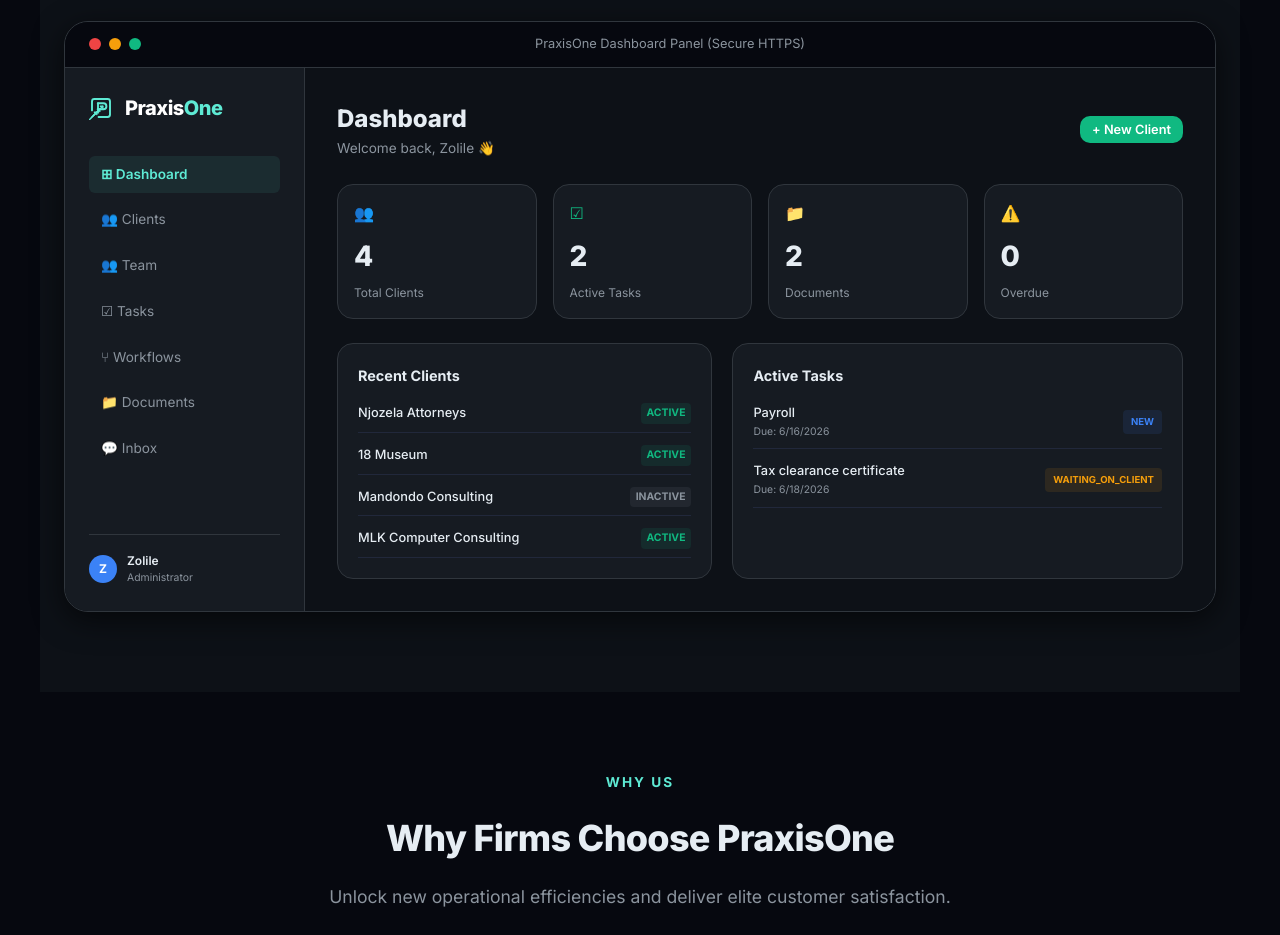
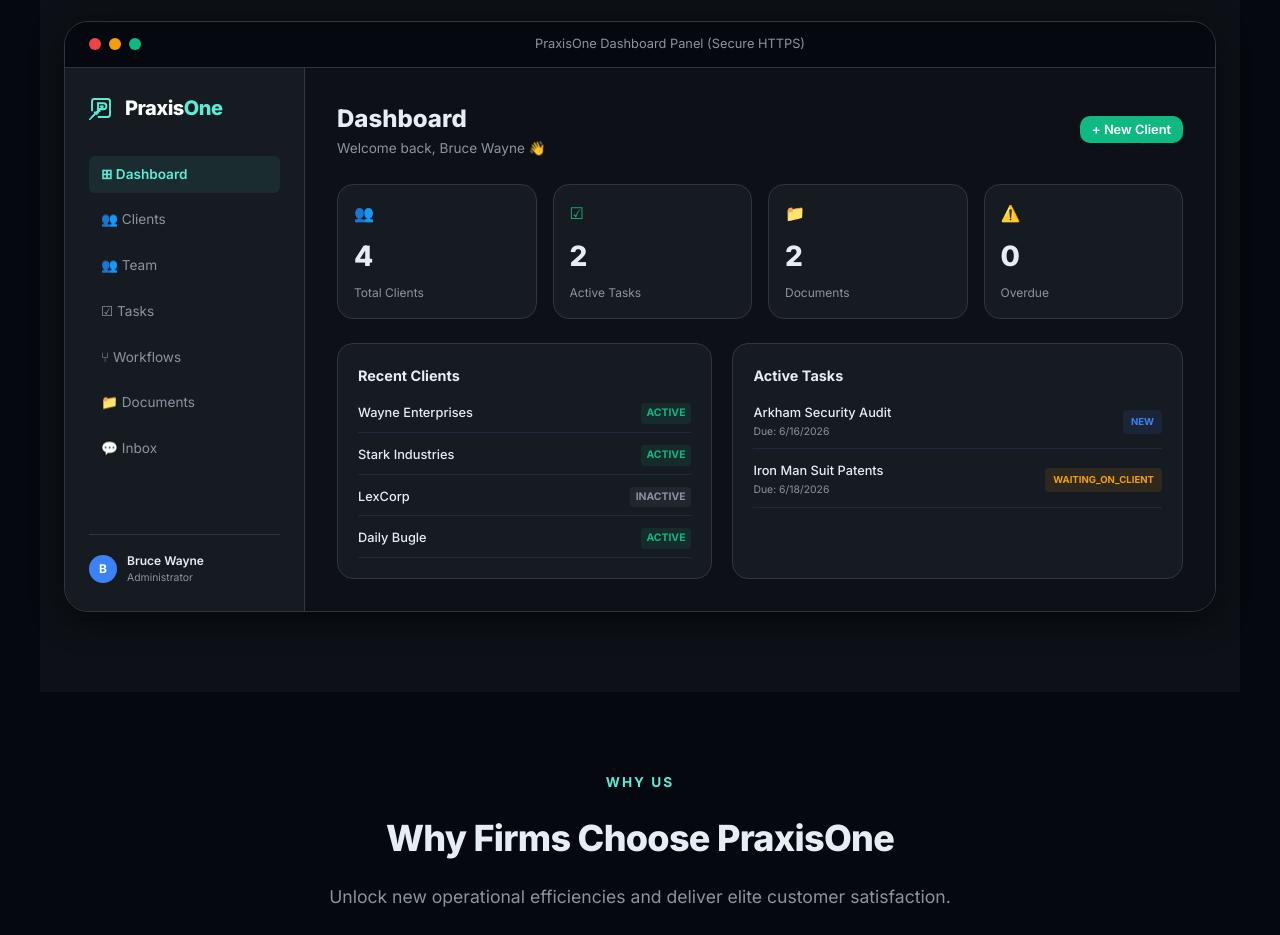
Before and after one commit to ZolileN/complianceos, a Next.js app: page / in a window 1280 px wide. Shown: the part 3840-4775 px from the top of the page. Built offline with nearby package versions, Linux system fonts and the light colour scheme; no server answers.

Commit message:
chore: update dashboard user profile and sample client data with thematic placeholders

```diff
--- a/src/app/page.tsx
+++ b/src/app/page.tsx
@@ -305,9 +305,9 @@ export default function Home() {
                 ))}
               </div>
               <div style={{ marginTop: 'auto', display: 'flex', alignItems: 'center', gap: 10, borderTop: '1px solid var(--border-primary)', paddingTop: 16 }}>
-                <div style={{ width: 28, height: 28, borderRadius: '50%', background: '#3B82F6', display: 'flex', alignItems: 'center', justifyContent: 'center', fontSize: '0.75rem', color: '#fff', fontWeight: 700 }}>Z</div>
+                <div style={{ width: 28, height: 28, borderRadius: '50%', background: '#3B82F6', display: 'flex', alignItems: 'center', justifyContent: 'center', fontSize: '0.75rem', color: '#fff', fontWeight: 700 }}>B</div>
                 <div>
-                  <p style={{ fontSize: '0.75rem', fontWeight: 600 }}>Zolile</p>
+                  <p style={{ fontSize: '0.75rem', fontWeight: 600 }}>Bruce Wayne</p>
                   <p style={{ fontSize: '0.65rem', color: 'var(--text-secondary)' }}>Administrator</p>
                 </div>
               </div>
@@ -318,7 +318,7 @@ export default function Home() {
               <div style={{ display: 'flex', justifyContent: 'space-between', alignItems: 'center', marginBottom: 24 }}>
                 <div>
                   <h2 style={{ fontSize: '1.5rem', fontWeight: 800 }}>Dashboard</h2>
-                  <p style={{ fontSize: '0.85rem', color: 'var(--text-secondary)' }}>Welcome back, Zolile 👋</p>
+                  <p style={{ fontSize: '0.85rem', color: 'var(--text-secondary)' }}>Welcome back, Bruce Wayne 👋</p>
                 </div>
                 <button className="btn btn-primary btn-sm">+ New Client</button>
               </div>
@@ -348,10 +348,10 @@ export default function Home() {
                   <h3 style={{ fontSize: '0.9rem', fontWeight: 700, marginBottom: 16 }}>Recent Clients</h3>
                   <div style={{ display: 'flex', flexDirection: 'column', gap: 12 }}>
                     {[
-                      { name: 'Njozela Attorneys', status: 'ACTIVE', badge: 'badge-green' },
-                      { name: '18 Museum', status: 'ACTIVE', badge: 'badge-green' },
-                      { name: 'Mandondo Consulting', status: 'INACTIVE', badge: 'badge-gray' },
-                      { name: 'MLK Computer Consulting', status: 'ACTIVE', badge: 'badge-green' }
+                      { name: 'Wayne Enterprises', status: 'ACTIVE', badge: 'badge-green' },
+                      { name: 'Stark Industries', status: 'ACTIVE', badge: 'badge-green' },
+                      { name: 'LexCorp', status: 'INACTIVE', badge: 'badge-gray' },
+                      { name: 'Daily Bugle', status: 'ACTIVE', badge: 'badge-green' }
                     ].map((c) => (
                       <div key={c.name} style={{ display: 'flex', justifyContent: 'space-between', alignItems: 'center', paddingBottom: 8, borderBottom: '1px solid var(--border-subtle)' }}>
                         <span style={{ fontSize: '0.8rem', fontWeight: 500 }}>{c.name}</span>
@@ -366,8 +366,8 @@ export default function Home() {
                   <h3 style={{ fontSize: '0.9rem', fontWeight: 700, marginBottom: 16 }}>Active Tasks</h3>
                   <div style={{ display: 'flex', flexDirection: 'column', gap: 12 }}>
                     {[
-                      { name: 'Payroll', due: 'Due: 6/16/2026', label: 'NEW', color: '#3B82F6', bg: 'rgba(59,130,246,0.1)' },
-                      { name: 'Tax clearance certificate', due: 'Due: 6/18/2026', label: 'WAITING_ON_CLIENT', color: '#F59E0B', bg: 'rgba(245,158,11,0.1)' }
+                      { name: 'Arkham Security Audit', due: 'Due: 6/16/2026', label: 'NEW', color: '#3B82F6', bg: 'rgba(59,130,246,0.1)' },
+                      { name: 'Iron Man Suit Patents', due: 'Due: 6/18/2026', label: 'WAITING_ON_CLIENT', color: '#F59E0B', bg: 'rgba(245,158,11,0.1)' }
                     ].map((t) => (
                       <div key={t.name} style={{ display: 'flex', justifyContent: 'space-between', alignItems: 'center', paddingBottom: 8, borderBottom: '1px solid var(--border-subtle)' }}>
                         <div>
```
